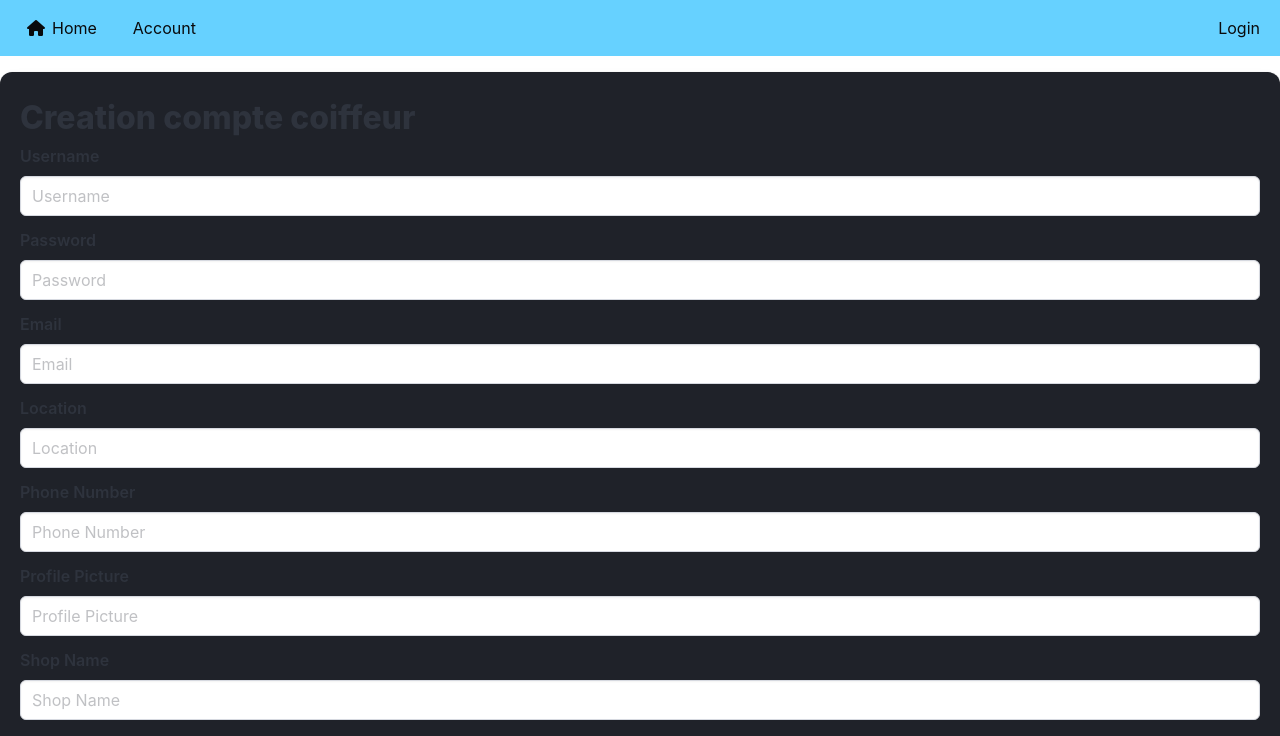
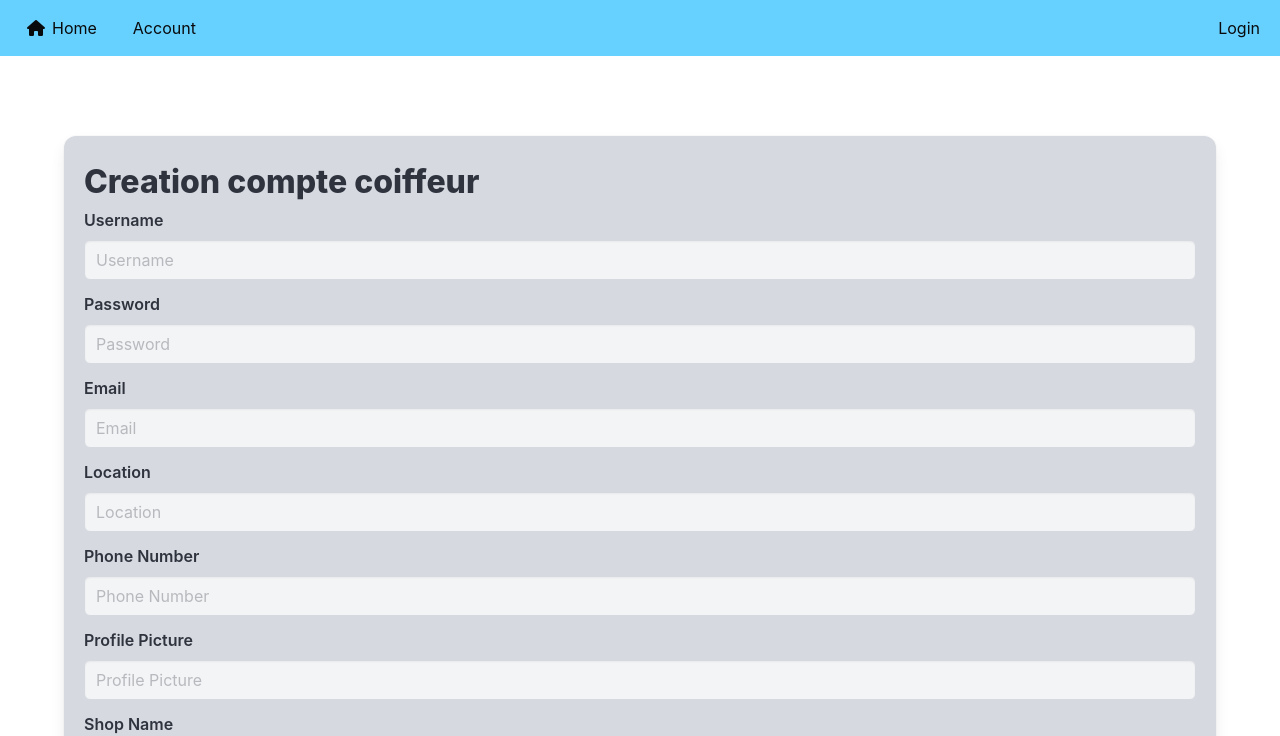
Before and after one commit to Zakuska77/barber-paradise, a React (Vite) app in the folder frontend/: page /CreationCompteCoiffeur in a window 1280 px wide. Shown: the top 736 px of the page. Built offline with nearby package versions, Linux system fonts and the light colour scheme.

Commit message:
Account delimitation fix + various styling

```diff
--- a/frontend/src/views/CreationCompt.jsx
+++ b/frontend/src/views/CreationCompt.jsx
@@ -48,8 +48,8 @@ function CreationCompteClient() {
     }
 
     return (
-        <>
-            <form className="box mt-4 mb-4 has-background-black-ter" onSubmit={handleSubmit}>
+        <div className="m-6 p-4">
+            <form className="box mt-4 mb-4  has-background-grey-lighter" onSubmit={handleSubmit}>
                 <h1 className="title mt-2 mb-2">Creation compte</h1>
                 <div className="field">
                     <label className="label">Username</label>
@@ -61,21 +61,21 @@ function CreationCompteClient() {
                 <div className="field">
                     <label className="label">Password</label>
                     <div className="control">
-                        <input className="input" type="Password" placeholder="Password" name="Password" value={formData.Password} onChange={handleChange} />
+                        <input className="input has-background-white-ter" type="Password" placeholder="Password" name="Password" value={formData.Password} onChange={handleChange} />
                     </div>
                 </div>
 
                 <div className="field">
                     <label className="label">Email</label>
                     <div className="control">
-                        <input className="input" type="Email" placeholder="Email" name="Email" value={formData.Email} onChange={handleChange} />
+                        <input className="input has-background-white-ter" type="Email" placeholder="Email" name="Email" value={formData.Email} onChange={handleChange} />
                     </div>
                 </div>
 
                 <div className="field">
                     <label className="label">Phone Number</label>
                     <div className="control">
-                        <input className="input" type="text" placeholder="Phone Number" name="PhoneNumber" value={formData.PhoneNumber} onChange={handleChange} />
+                        <input className="input " type="text" placeholder="Phone Number" name="PhoneNumber" value={formData.PhoneNumber} onChange={handleChange} />
                     </div>
                 </div>
 
@@ -88,7 +88,7 @@ function CreationCompteClient() {
                     </div>
                 </div>
             </form>
-        </>
+        </div>
     );
 }
 
--- a/frontend/src/views/CreationCompteCoiffeur.jsx
+++ b/frontend/src/views/CreationCompteCoiffeur.jsx
@@ -50,62 +50,62 @@ function CreationCompteCoiffeur() {
     }
 
     return (
-        <>
-            <form className="box mt-4 mb-4 has-background-black-ter" onSubmit={handleSubmit}>
+        <div className="m-6 p-4">
+            <form className="box mt-4 mb-4 has-background-grey-lighter" onSubmit={handleSubmit}>
                 <h1 className="title mt-2 mb-2">Creation compte coiffeur</h1>
                 <div className="field">
                     <label className="label">Username</label>
                     <div className="control">
-                        <input className="input" type="text" placeholder="Username" name="Username" value={formData.Username} onChange={handleChange} />
+                        <input className="input has-background-white-ter" type="text" placeholder="Username" name="Username" value={formData.Username} onChange={handleChange} />
                     </div>
                 </div>
 
                 <div className="field">
                     <label className="label">Password</label>
                     <div className="control">
-                        <input className="input" type="password" placeholder="Password" name="Password" value={formData.Password} onChange={handleChange} />
+                        <input className="input has-background-white-ter" type="password" placeholder="Password" name="Password" value={formData.Password} onChange={handleChange} />
                     </div>
                 </div>
 
                 <div className="field">
                     <label className="label">Email</label>
                     <div className="control">
-                        <input className="input" type="email" placeholder="Email" name="Email" value={formData.Email} onChange={handleChange} />
+                        <input className="input has-background-white-ter" type="email" placeholder="Email" name="Email" value={formData.Email} onChange={handleChange} />
                     </div>
                 </div>
 
                 <div className="field">
                     <label className="label">Location</label>
                     <div className="control">
-                        <input className="input" type="text" placeholder="Location" name="Location" value={formData.Location} onChange={handleChange} />
+                        <input className="input has-background-white-ter" type="text" placeholder="Location" name="Location" value={formData.Location} onChange={handleChange} />
                     </div>
                 </div>
 
                 <div className="field">
                     <label className="label">Phone Number</label>
                     <div className="control">
-                        <input className="input" type="text" placeholder="Phone Number" name="PhoneNumber" value={formData.PhoneNumber} onChange={handleChange} />
+                        <input className="input has-background-white-ter" type="text" placeholder="Phone Number" name="PhoneNumber" value={formData.PhoneNumber} onChange={handleChange} />
                     </div>
                 </div>
 
                 <div className="field">
                     <label className="label">Profile Picture</label>
                     <div className="control">
-                        <input className="input" type="text" placeholder="Profile Picture" name="profilePic" value={formData.profilePic} onChange={handleChange} />
+                        <input className="input has-background-white-ter" type="text" placeholder="Profile Picture" name="profilePic" value={formData.profilePic} onChange={handleChange} />
                     </div>
                 </div>
 
                 <div className="field">
                     <label className="label">Shop Name</label>
                     <div className="control">
-                        <input className="input" type="text" placeholder="Shop Name" name="ShopName" value={formData.ShopName} onChange={handleChange} />
+                        <input className="input has-background-white-ter" type="text" placeholder="Shop Name" name="ShopName" value={formData.ShopName} onChange={handleChange} />
                     </div>
                 </div>
 
                 <div className="field">
                     <label className="label">Image Shop</label>
                     <div className="control">
-                        <input className="input" type="text" placeholder="Image Shop" name="ImageShop" value={formData.ImageShop} onChange={handleChange} />
+                        <input className="input has-background-white-ter" type="text" placeholder="Image Shop" name="ImageShop" value={formData.ImageShop} onChange={handleChange} />
                     </div>
                 </div>
 
@@ -118,7 +118,7 @@ function CreationCompteCoiffeur() {
                     </div>
                 </div>
             </form>
-        </>
+        </div>
     );
 }
 
--- a/frontend/src/views/Login.jsx
+++ b/frontend/src/views/Login.jsx
@@ -5,7 +5,6 @@ import { api } from "../api/api"; // Assuming you have defined the base URL in a
 function Login() {
   const [email, setEmail] = useState("");
   const [password, setPassword] = useState("");
-  const [data, setData] = useState([]);
   const navigate = useNavigate();
 
   function toRegisterClient() {
@@ -32,17 +31,17 @@ function Login() {
       }
 
       const userData = await response.json();
-      console.log(userData)
-      localStorage.setItem("token", data.token);
-      localStorage.setItem("userType", data.userType);
-      localStorage.setItem("userId", data.userId);
-      location.reload();
+      localStorage.setItem("token", userData.token);
+      localStorage.setItem("userType", userData.userType);
+      localStorage.setItem("userId", userData.userId);
+
+
+      navigate("/");
     } catch (error) {
       console.error("Login error:", error);
 
     }
   }
-  console.log(data)
 
   return (
     <>
```
